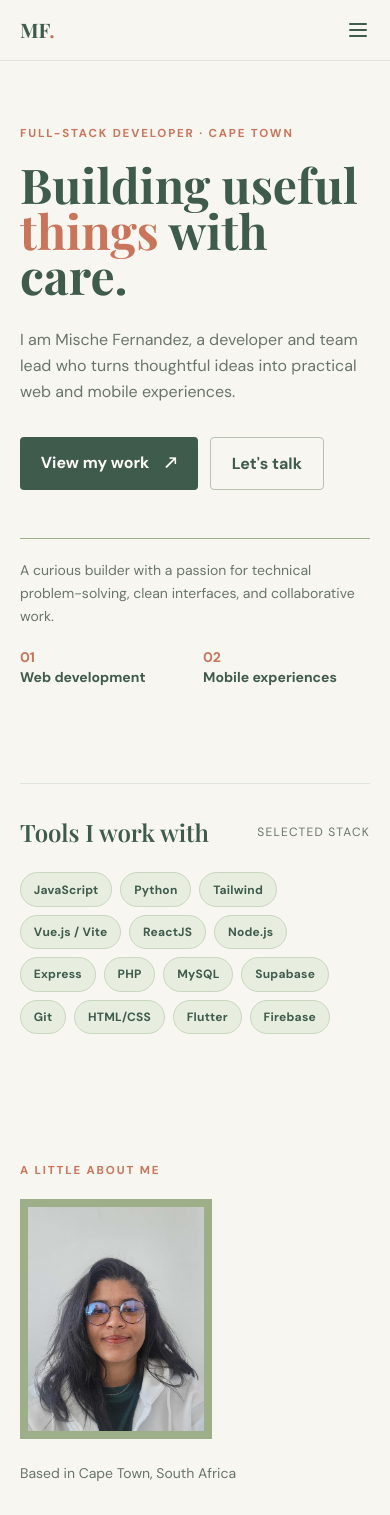
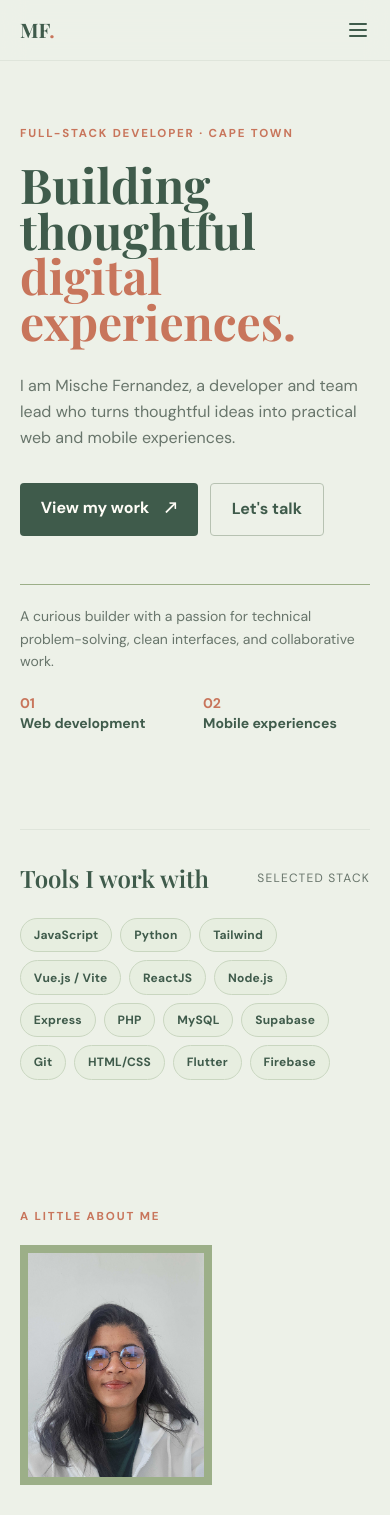
Before and after one commit to FernandezMische/Portfolio, a React (Vite) app: page / in a window 390 px wide. Shown: the top 1515 px of the page. Built offline with nearby package versions, Linux system fonts and the light colour scheme.

Commit message:
portfolio update

```diff
--- a/src/components/Navbar.jsx
+++ b/src/components/Navbar.jsx
@@ -4,7 +4,7 @@ function Navbar() {
   const [isOpen, setIsOpen] = useState(false)
 
   return (
-    <nav className="sticky top-0 bg-[#f8f6f0]/95 backdrop-blur-md border-b border-[#dfe5db] z-50 px-5 md:px-10 py-4">
+    <nav className="sticky top-0 bg-[#edf1e8]/95 backdrop-blur-md border-b border-[#dfe5db] z-50 px-5 md:px-10 py-4">
       <div className="max-w-6xl mx-auto flex justify-between items-center">
         <a href="#home" className="display-font text-[var(--color-secondary)] text-xl md:text-2xl font-bold">
           MF<span className="text-[var(--color-accent)]">.</span>
--- /dev/null
+++ b/src/components/Reveal.jsx
@@ -0,0 +1,36 @@
+import React, { useEffect, useRef, useState } from 'react'
+
+function Reveal({ children, className = '', delay = 0 }) {
+  const elementRef = useRef(null)
+  const [isVisible, setIsVisible] = useState(false)
+
+  useEffect(() => {
+    const element = elementRef.current
+    if (!element) return undefined
+
+    const observer = new IntersectionObserver(
+      ([entry]) => {
+        if (entry.isIntersecting) {
+          setIsVisible(true)
+          observer.disconnect()
+        }
+      },
+      { threshold: 0.14 }
+    )
+
+    observer.observe(element)
+    return () => observer.disconnect()
+  }, [])
+
+  return (
+    <div
+      ref={elementRef}
+      className={`reveal ${isVisible ? 'reveal-visible' : ''} ${className}`}
+      style={{ '--reveal-delay': `${delay}ms` }}
+    >
+      {children}
+    </div>
+  )
+}
+
+export default Reveal
--- a/src/index.css
+++ b/src/index.css
@@ -17,7 +17,7 @@
   }
 
   body {
-    background: #f8f6f0;
+    background: #edf1e8;
     color: var(--color-text);
     font-family: 'DM Sans', 'Trebuchet MS', sans-serif;
     min-height: 100vh;
@@ -77,7 +77,7 @@
 
 .site-shell {
   min-height: 100vh;
-  background: #f8f6f0;
+  background: #edf1e8;
 }
 
 .display-font {
@@ -90,6 +90,37 @@
   font-weight: 700;
   letter-spacing: 0.16em;
   text-transform: uppercase;
+}
+
+.reveal {
+  opacity: 0;
+  transform: translateY(42px);
+  transition: opacity 700ms ease, transform 700ms cubic-bezier(0.22, 1, 0.36, 1);
+  transition-delay: var(--reveal-delay, 0ms);
+}
+
+.reveal-visible {
+  opacity: 1;
+  transform: translateY(0);
+}
+
+.hero-load {
+  animation: heroLoad 900ms cubic-bezier(0.22, 1, 0.36, 1) both;
+}
+
+@keyframes heroLoad {
+  from { opacity: 0; transform: translateY(28px); }
+  to { opacity: 1; transform: translateY(0); }
+}
+
+@media (prefers-reduced-motion: reduce) {
+  .reveal,
+  .hero-load {
+    animation: none;
+    opacity: 1;
+    transform: none;
+    transition: none;
+  }
 }
 
 .site-footer {
--- a/src/pages/About.jsx
+++ b/src/pages/About.jsx
@@ -1,5 +1,6 @@
 import React from 'react'
 import profileImg from '../assets/MyProfile.jpg'
+import Reveal from '../components/Reveal'
 
 function About() {
   // Function to handle CV download
@@ -16,7 +17,7 @@ function About() {
   return (
     <div className="max-w-6xl mx-auto px-5 md:px-10 py-16 md:py-24">
       <div className="grid md:grid-cols-[0.8fr_1.2fr] gap-12 md:gap-20 items-start">
-        <div>
+        <Reveal>
           <p className="section-kicker mb-5">A little about me</p>
           <div className="w-48 h-60 md:w-64 md:h-80 overflow-hidden mb-6 bg-[var(--color-primary)] p-2">
           <img
@@ -25,11 +26,11 @@ function About() {
             className="w-full h-full object-cover"
           />
           </div>
+          <h1 className="display-font text-[var(--color-secondary)] text-4xl md:text-5xl leading-tight font-bold mb-5">A developer who<br /><span className="text-[var(--color-accent)]">stays curious.</span></h1>
           <p className="text-[var(--color-text-muted)] text-sm">Based in Cape Town, South Africa</p>
-        </div>
+        </Reveal>
 
-        <div>
-          <h1 className="display-font text-[var(--color-secondary)] text-4xl md:text-6xl leading-tight font-bold mb-7">A developer who<br /><span className="text-[var(--color-accent)]">stays curious.</span></h1>
+        <Reveal delay={120}>
           <p className="text-[var(--color-text-muted)] text-lg leading-relaxed mb-10 max-w-2xl">
               I am currently an intern team lead at Life Choices, where I manage a team of developers while still coding from time to time. I am creative, curious, and enjoy solving problems through practical software solutions.
           </p>
@@ -48,11 +49,11 @@ function About() {
             <ul className="grid sm:grid-cols-2 gap-x-8 gap-y-3 text-[var(--color-text-muted)] text-sm">
               <li className="flex items-start gap-2">
                 <span className="text-[var(--color-accent)]">01</span>
-                Full-Stack Web Development | Life Choices Academy (2025–2026)
+                Higher Certificate: Digital Marketing | IIE Rosebank College NQF5 (2023)
               </li>
               <li className="flex items-start gap-2">
                 <span className="text-[var(--color-accent)]">02</span>
-                Higher Certificate: Digital Marketing | IIE Rosebank College NQF5 (2023)
+                Full-Stack Web Development | Life Choices Academy (2025–2026)
               </li>
               <li className="flex items-start gap-2">
                 <span className="text-[var(--color-accent)]">03</span>
@@ -68,7 +69,7 @@ function About() {
               </li>
               <li className="flex items-start gap-2">
                 <span className="text-[var(--color-accent)]">06</span>
-                Microsoft Azure AI Fundamentals - AI-900 <span className="text-yellow-500 text-xs">(in progress)</span>
+                Microsoft Foundational C# Certification <span className="text-[var(--color-accent)] text-xs">(in progress)</span>
               </li>
             </ul>
           </div>
@@ -80,7 +81,7 @@ function About() {
               Download CV <span className="ml-3">↓</span>
             </button>
           </div>
-        </div>
+        </Reveal>
       </div>
     </div>
   )
--- a/src/pages/Contact.jsx
+++ b/src/pages/Contact.jsx
@@ -1,4 +1,5 @@
 import React, { useState } from 'react'
+import Reveal from '../components/Reveal'
 
 function Contact() {
   const [formData, setFormData] = useState({
@@ -52,10 +53,10 @@ function Contact() {
     <div className="max-w-6xl mx-auto px-5 md:px-10 py-16 md:py-24">
       <div className="grid md:grid-cols-[0.9fr_1.1fr] gap-12 md:gap-20">
         {/* Left Column - Contact Form */}
-        <div className="flex-1">
-          <p className="section-kicker mb-4">Start a conversation</p>
-          <h1 className="display-font text-[var(--color-secondary)] text-4xl md:text-6xl font-bold leading-tight mb-5">Have a good<br /><span className="text-[var(--color-accent)]">idea?</span></h1>
-          <p className="text-[var(--color-text-muted)] leading-relaxed mb-8 max-w-sm">Tell me what you are building, what is not working, or what you would like to explore together.</p>
+        <Reveal>
+          <p className="section-kicker mb-4">For prospective employers</p>
+          <h1 className="display-font text-[var(--color-secondary)] text-4xl md:text-6xl font-bold leading-tight mb-5">Let&apos;s<br /><span className="text-[var(--color-accent)]">connect.</span></h1>
+          <p className="text-[var(--color-text-muted)] leading-relaxed mb-8 max-w-sm">I&apos;m open to conversations about developer roles, internships, and teams doing meaningful work.</p>
 
           {submitStatus === 'success' && (
             <div className="bg-[var(--color-card-alt)] border border-[var(--color-primary)] text-[var(--color-secondary)] px-4 py-3 mb-6 text-sm">
@@ -115,10 +116,10 @@ function Contact() {
               {isSubmitting ? 'Sending...' : 'Send Message'}
             </button>
           </form>
-        </div>
+        </Reveal>
 
         {/* Right Column - Connect with me */}
-        <div className="bg-[var(--color-secondary)] p-7 md:p-10 text-[#f8f6f0] self-start">
+        <Reveal delay={120} className="bg-[var(--color-secondary)] p-7 md:p-10 text-[#f8f6f0] self-start">
           <p className="section-kicker mb-4 text-[var(--color-primary)]">Find me here</p>
           <h3 className="display-font text-3xl md:text-4xl font-bold mb-8">Connect with me</h3>
           <div className="space-y-5">
@@ -145,7 +146,7 @@ function Contact() {
               🐙 GitHub: github.com/FernandezMische
             </a>
           </div>
-        </div>
+        </Reveal>
       </div>
     </div>
   )
--- a/src/pages/Home.jsx
+++ b/src/pages/Home.jsx
@@ -1,13 +1,14 @@
 import React from 'react'
+import Reveal from '../components/Reveal'
 
 function Home() {
   return (
     <div className="max-w-6xl mx-auto px-5 md:px-10 py-16 md:py-28">
       <div className="grid lg:grid-cols-[1.25fr_0.75fr] gap-12 lg:gap-20 items-end">
-        <div>
+        <div className="hero-load">
           <p className="section-kicker mb-5">Full-stack developer · Cape Town</p>
           <h1 className="display-font text-[var(--color-secondary)] text-5xl sm:text-6xl md:text-8xl leading-[0.95] font-bold mb-7">
-            Building useful<br /><span className="text-[var(--color-accent)]">things</span> with care.
+            Building thoughtful<br /><span className="text-[var(--color-accent)]">digital experiences.</span>
           </h1>
           <p className="text-[var(--color-text-muted)] text-base md:text-lg max-w-xl leading-relaxed mb-8">
             I am Mische Fernandez, a developer and team lead who turns thoughtful ideas into practical web and mobile experiences.
@@ -26,7 +27,7 @@ function Home() {
         </div>
       </div>
 
-      <div className="mt-24 pt-8 border-t border-[#dfe5db]">
+      <Reveal className="mt-24 pt-8 border-t border-[#dfe5db]">
         <div className="flex items-center justify-between mb-6">
           <h2 className="display-font text-[var(--color-secondary)] text-2xl md:text-3xl">Tools I work with</h2>
           <span className="text-[var(--color-text-muted)] text-xs uppercase tracking-widest">Selected stack</span>
@@ -47,7 +48,7 @@ function Home() {
           <span className="tech-pill">Flutter</span>
           <span className="tech-pill">Firebase</span>
         </div>
-      </div>
+      </Reveal>
     </div>
   )
 }
--- a/src/pages/Projects.jsx
+++ b/src/pages/Projects.jsx
@@ -1,4 +1,5 @@
 import React, { useState } from 'react'
+import Reveal from '../components/Reveal'
 
 // Import your Township Eats screenshots
 import loginImg from '../assets/LoginPage.png'
@@ -90,7 +91,7 @@ function Projects() {
       <div className="flex flex-col md:flex-row md:items-end justify-between gap-5 mb-14">
         <div>
           <p className="section-kicker mb-4">Selected work</p>
-          <h1 className="display-font text-[var(--color-secondary)] text-4xl md:text-6xl font-bold">Things I&apos;ve built.</h1>
+          <h1 className="display-font text-[var(--color-secondary)] text-4xl md:text-6xl font-bold">Selected work.</h1>
         </div>
         <p className="text-[var(--color-text-muted)] text-sm max-w-xs leading-relaxed">A selection of web, mobile, and data projects built with thoughtful technology and real people in mind.</p>
       </div>
@@ -155,7 +156,8 @@ function ProjectSection({ project, index, onRepoClick, onLiveDemoClick }) {
   const hasLiveDemo = project.liveLink && project.liveLink !== '#'
 
   return (
-    <div className={`py-10 md:py-16 border-t border-[#dfe5db] ${!isEven ? 'bg-[var(--color-card-alt)] -mx-5 md:-mx-10 px-5 md:px-10' : ''}`}>
+    <Reveal delay={index * 100}>
+      <div className={`py-10 md:py-16 border-t border-[#dfe5db] ${!isEven ? 'bg-[var(--color-card-alt)] -mx-5 md:-mx-10 px-5 md:px-10' : ''}`}>
       <div className={`flex flex-col ${isEven ? 'md:flex-row' : 'md:flex-row-reverse'} gap-6 md:gap-12 items-center`}>
         <div className="flex-1">
           <p className="section-kicker mb-3">0{index + 1} / Project</p>
@@ -266,7 +268,8 @@ function ProjectSection({ project, index, onRepoClick, onLiveDemoClick }) {
           </div>
         </div>
       </div>
-    </div>
+      </div>
+    </Reveal>
   )
 }
 
```
